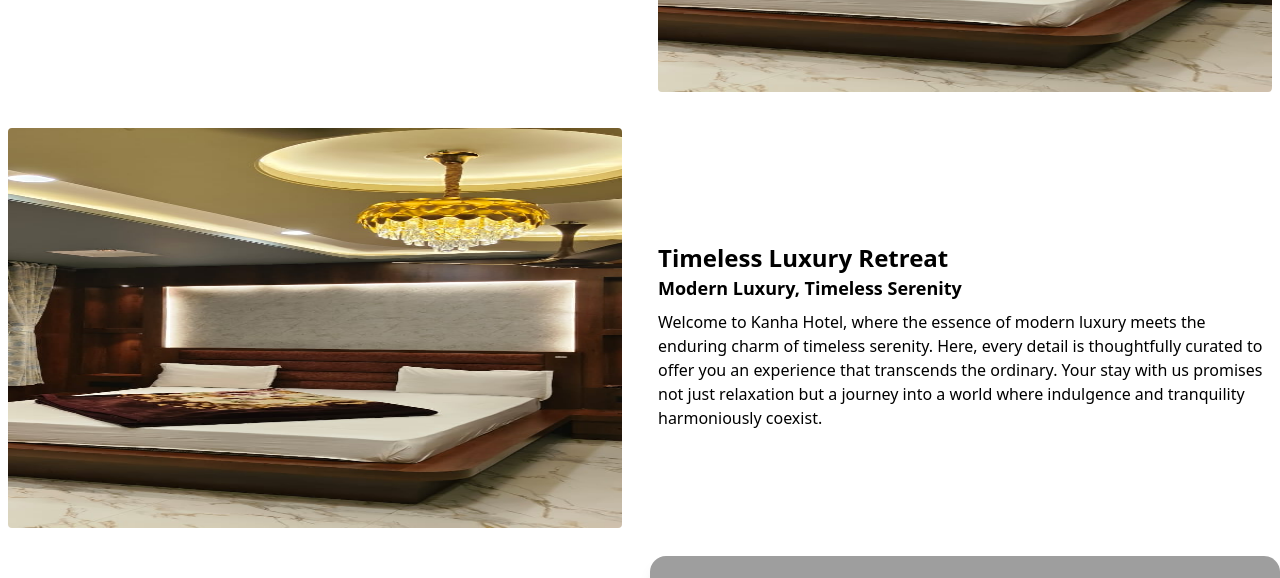
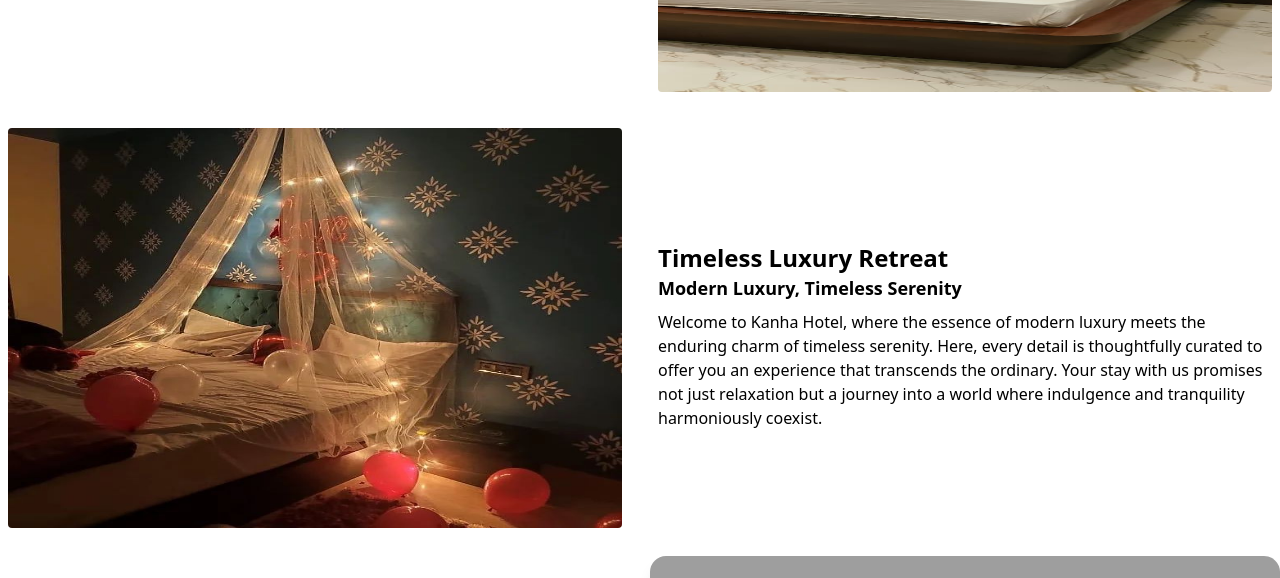
Before and after one commit to sureshjoshi88/kanha-hotel, a React (Vite) app: page / in a window 1280 px wide. Shown: the part 920-1498 px from the top of the page. Built offline with nearby package versions, Linux system fonts and the light colour scheme; grey boxes are pictures that could not be loaded.

Commit message:
desing room img and add home page

```diff
--- a/src/pages/Home.jsx
+++ b/src/pages/Home.jsx
@@ -6,6 +6,7 @@ import { memo } from 'react';
 import hotel from '../images/hotel.jpg'
 import front from '../images/front-img.jpg'
 import room1 from '../images/room1.jpg'
+import desinroom from '../images/desingroom.jpg'
 
 
 
@@ -104,7 +105,7 @@ const Home = () => {
       <div className='grid md:grid-cols-2 gap-5 mt-5'>
 
         <div className='p-2'>
-          <img className='h-100  w-full rounded ' src={room1} alt="Rooms" />
+          <img className='h-100  w-full rounded ' src={desinroom} alt="Rooms" />
         </div>
         <div className='p-2 flex flex-col justify-center'>
           <p className='font-semibold text-2xl md:pt-4 pt-2'>Timeless Luxury Retreat</p>
```
